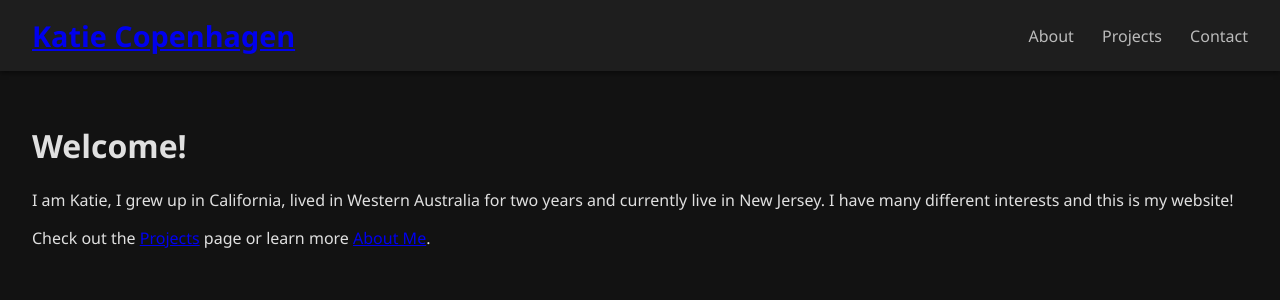
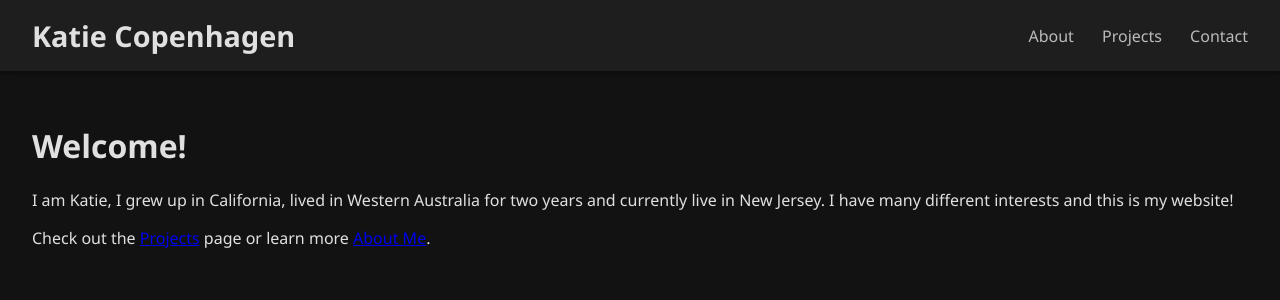
Before and after one commit to kcopenhagen/kcopenhagen.github.io, a Jekyll site: the page built from index.md, in a window 1280 px wide. Shown: the top 300 px of the page. Built offline with Jekyll 4.4.1, drawn with Linux system fonts in a browser that asks for light colours.

Commit message:
small changes

```diff
--- a/_includes/header.html
+++ b/_includes/header.html
@@ -1,6 +1,6 @@
 <header>
   <div class="name">
-    <a href="/">Katie Copenhagen</a>
+    <a href="index.html">Katie Copenhagen</a>
   </div>
   <nav>
     <a href="/about.html">About</a>
--- a/style.css
+++ b/style.css
@@ -31,6 +31,13 @@ nav a {
 nav a:hover {
   color: #ffffff;
 }
+.name a {
+  text-decoration: none;
+  color: inherit;
+}
+.name a:hover {
+  color: #ffffff;
+}
 
 main {
   padding: 2rem;
```
